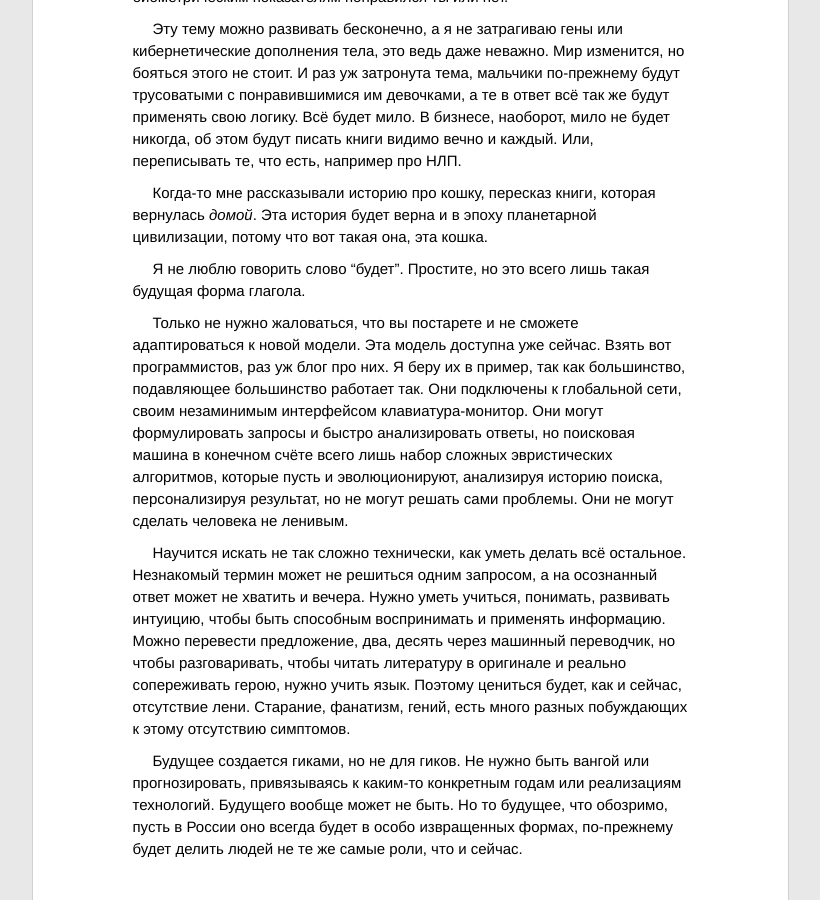
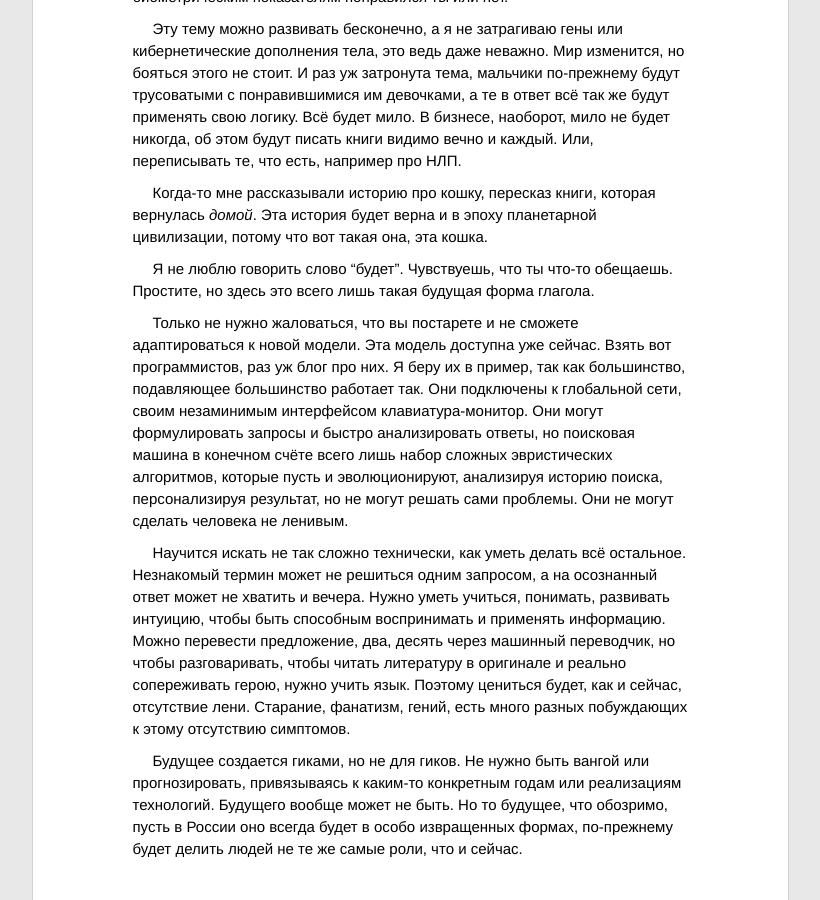
Before and after one commit to ptmt/ptmt.github.com, a Jekyll site: the page built from _posts/2012-07-02-we-are-lazy.md, in a window 1280 px wide and 900 px high, scrolled down 941 px. Shown: the whole window, without its empty margins (230-1050 px from the left). Built offline with Jekyll 4.4.1, drawn with Linux system fonts in a browser that asks for light colours; Markdown is read by kramdown in place of the engine named in the settings.

Commit message:
Update master

```diff
--- a/_posts/2012-07-02-we-are-lazy.md
+++ b/_posts/2012-07-02-we-are-lazy.md
@@ -18,7 +18,7 @@ title:  Лень будущего
 
 Когда-то мне рассказывали историю про кошку, пересказ книги, которая вернулась _домой_. Эта история будет верна и в эпоху планетарной цивилизации, потому что вот такая она, эта кошка.
 
-Я не люблю говорить слово “будет”. Простите, но это всего лишь такая будущая форма глагола.
+Я не люблю говорить слово “будет”. Чувствуешь, что ты что-то обещаешь. Простите, но здесь это всего лишь такая будущая форма глагола.
 
 Только не нужно жаловаться, что вы постарете и не сможете адаптироваться к новой модели. Эта модель доступна уже сейчас. Взять вот программистов, раз уж блог про них. Я беру их в пример, так как большинство, подавляющее большинство работает так. Они подключены к глобальной сети, своим незаминимым интерфейсом клавиатура-монитор. Они могут формулировать запросы и быстро анализировать ответы, но поисковая машина в конечном счёте всего лишь набор сложных эвристических алгоритмов, которые пусть и эволюционируют, анализируя историю поиска, персонализируя результат, но не могут решать сами проблемы. Они не могут сделать человека не ленивым.
 
```
